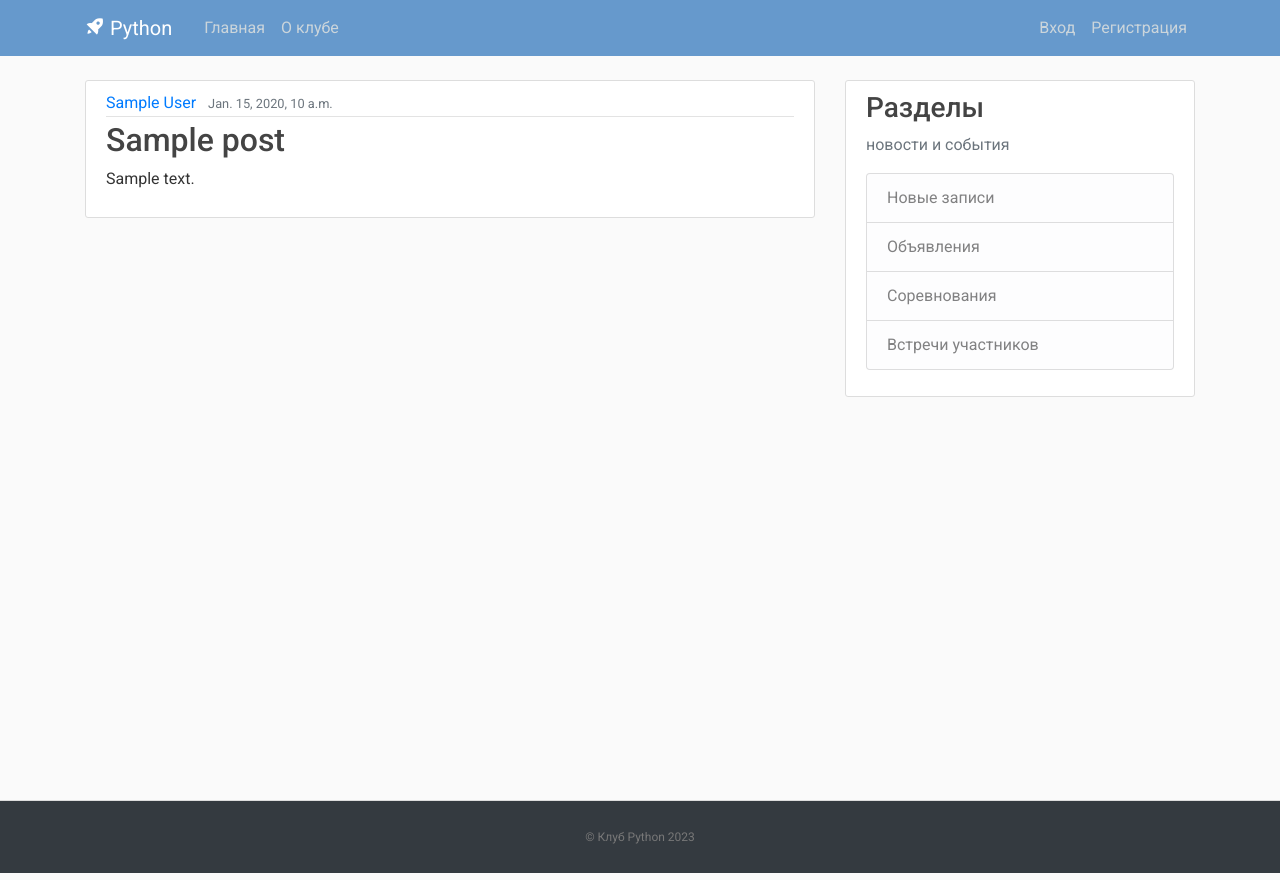
After one commit to seefalert/django_site, a Django app: template mysite/blog/templates/blog/home.html in a window 1280 px wide. The commit adds this page. Run offline with Django 4.2, Linux system fonts and the light colour scheme; the template is opened without the code that fills it: most values are stand-ins (such as "Sample title", 1, 10 or a date in 2020); some libraries are stand-ins or nearby versions.

Commit message:
first success
first success

first success

first success

```diff
--- a/mysite/blog/static/blog/main.css
+++ b/mysite/blog/static/blog/main.css
@@ -0,0 +1,118 @@
+body,
+html {
+ width:100%;
+ height:100%
+}
+
+body {
+  margin:0;
+  padding:0;
+  background: #fafafa;
+  color: #333333;
+  margin-top: 5rem;
+  font-family:Roboto;
+}
+
+h1, h2, h3, h4, h5, h6 {
+  color: #444444;
+}
+
+ul {
+  margin: 0;
+}
+
+.bg-blue {
+  background-color: #6699cc;
+}
+
+.site-header .navbar-nav .nav-link {
+  color: #cbd5db;
+}
+
+.site-header .navbar-nav .nav-link:hover {
+  color: #ffffff;
+}
+
+.site-header .navbar-nav .nav-link.active {
+  font-weight: 500;
+}
+
+.content-section {
+  background: #ffffff;
+  padding: 10px 20px;
+  border: 1px solid #dddddd;
+  border-radius: 3px;
+  margin-bottom: 20px;
+}
+
+.article-title {
+  color: #444444;
+}
+
+a.article-title:hover {
+  color: #428bca;
+  text-decoration: none;
+}
+
+.article-content {
+  white-space: pre-line;
+}
+
+.article-img {
+  height: 65px;
+  width: 65px;
+  margin-right: 16px;
+}
+
+.article-metadata {
+  padding-bottom: 1px;
+  margin-bottom: 4px;
+  border-bottom: 1px solid #e3e3e3
+}
+
+.article-metadata a:hover {
+  color: #333;
+  text-decoration: none;
+}
+
+.article-svg {
+  width: 25px;
+  height: 25px;
+  vertical-align: middle;
+}
+
+.account-img {
+  height: 125px;
+  width: 125px;
+  margin-right: 20px;
+  margin-bottom: 16px;
+}
+
+.account-heading {
+  font-size: 2.5rem;
+}
+
+footer {
+ position: sticky!important;
+ top: 100%;
+ padding-top:25px;
+ padding-bottom:25px;
+ border-top:1px solid #ddd;
+}
+
+footer p {
+ margin:2px;
+ text-align:center;
+ padding:0 40px;
+ color:#fff;
+ font-size:12px;
+}
+
+footer a{
+  color:#777
+}
+
+footer a:hover {
+  color:#777;
+  text-decoration: none;
+}
--- a/mysite/blog/template/blog/about.html
+++ b/mysite/blog/templates/blog/about.html
@@ -1,4 +1,4 @@
 {% extends "blog/base.html" %}
 {% block content %}
-<h1>Клуб Python Bytes</h1>
+<h1>Клуб Python</h1>
 {% endblock content %}
--- /dev/null
+++ b/mysite/blog/templates/blog/base.html
@@ -0,0 +1,76 @@
+{% load static %}
+<!DOCTYPE html>
+<html>
+<head>
+
+    <!-- Обязательные мета-теги -->
+    <meta charset="utf-8">
+    <meta name="viewport" content="width=device-width, initial-scale=1, shrink-to-fit=no">
+
+    <!-- Bootstrap, иконки и шрифт -->
+     <link rel="stylesheet" href="https://maxcdn.bootstrapcdn.com/bootstrap/4.0.0/css/bootstrap.min.css" integrity="sha384-Gn5384xqQ1aoWXA+058RXPxPg6fy4IWvTNh0E263XmFcJlSAwiGgFAW/dAiS6JXm" crossorigin="anonymous">
+     <link href='http://fonts.googleapis.com/css?family=Roboto:400,100,100italic,300,300italic,400italic,500,500italic,700,700italic,900italic,900' rel='stylesheet' type='text/css'>
+     <link rel="stylesheet" type="text/css" href="{% static 'blog/main.css' %}">
+     <link href='https://unpkg.com/boxicons@2.1.2/css/boxicons.min.css' rel='stylesheet'>
+
+    {% if title %}
+        <title>Блог клуба {{ title }}</title>
+    {% else %}
+        <title>Блог клуба Python</title>
+    {% endif %}
+</head>
+<body>
+    <header class="site-header">
+      <nav class="navbar navbar-expand-md navbar-dark bg-blue fixed-top">
+        <div class="container">
+          <a class="navbar-brand mr-4" href="{% url 'blog-home' %}"><i class='bx bxs-rocket bx-tada-hover'></i> Python </a>
+          <button class="navbar-toggler" type="button" data-toggle="collapse" data-target="#navbarToggle" aria-controls="navbarToggle" aria-expanded="false" aria-label="Toggle navigation">
+          <span class="navbar-toggler-icon"></span>
+          </button>
+          <div class="collapse navbar-collapse" id="navbarToggle">
+            <div class="navbar-nav mr-auto">
+              <a class="nav-item nav-link " href="{% url 'blog-home' %}">Главная</a>
+              <a class="nav-item nav-link" href="{% url 'blog-about' %}">О клубе</a>
+            </div>
+            <!-- Правая часть навигационной панели -->
+            <div class="navbar-nav">
+              <a class="nav-item nav-link" href="#">Вход</a>
+              <a class="nav-item nav-link" href="#">Регистрация</a>
+            </div>
+          </div>
+        </div>
+      </nav>
+    </header>
+    <main role="main" class="container">
+      <div class="row">
+        <div class="col-md-8">
+          {% block content %}{% endblock %}
+        </div>
+        <div class="col-md-4">
+          <div class="content-section">
+            <h3>Разделы</h3>
+            <p class='text-muted'>новости и события
+              <ul class="list-group">
+                <li class="list-group-item list-group-item-light">Новые записи</li>
+                <li class="list-group-item list-group-item-light">Объявления</li>
+                <li class="list-group-item list-group-item-light">Соревнования</li>
+                <li class="list-group-item list-group-item-light">Встречи участников</li>
+              </ul>
+            </p>
+          </div>
+        </div>
+      </div>
+
+    </main>
+    <!-- Футер закреплен внизу, независимо от количества постов на странице -->
+    <footer class="text-center bg-dark">
+      <p><a href="{% url 'blog-home' %}">© Клуб Python 2023</a></p>
+    </footer>
+
+    <!-- Дополнительные скрипты JavaScript -->
+    <!-- Сначала jQuery, затем Popper.js, последним Bootstrap JS -->
+    <script src="https://code.jquery.com/jquery-3.2.1.slim.min.js" integrity="sha384-KJ3o2DKtIkvYIK3UENzmM7KCkRr/rE9/Qpg6aAZGJwFDMVNA/GpGFF93hXpG5KkN" crossorigin="anonymous"></script>
+    <script src="https://cdnjs.cloudflare.com/ajax/libs/popper.js/1.12.9/umd/popper.min.js" integrity="sha384-ApNbgh9B+Y1QKtv3Rn7W3mgPxhU9K/ScQsAP7hUibX39j7fakFPskvXusvfa0b4Q" crossorigin="anonymous"></script>
+    <script src="https://maxcdn.bootstrapcdn.com/bootstrap/4.0.0/js/bootstrap.min.js" integrity="sha384-JZR6Spejh4U02d8jOt6vLEHfe/JQGiRRSQQxSfFWpi1MquVdAyjUar5+76PVCmYl" crossorigin="anonymous"></script>
+</body>
+</html>
--- /dev/null
+++ b/mysite/blog/templates/blog/home.html
@@ -0,0 +1,15 @@
+{% extends "blog/base.html" %}
+{% block content %}
+    {% for post in posts %}
+        <article class="media content-section">
+          <div class="media-body">
+            <div class="article-metadata">
+              <a class="mr-2" href="#">{{ post.author }}</a>
+              <small class="text-muted">{{ post.date_posted }}</small>
+            </div>
+            <h2><a class="article-title" href="#">{{ post.title }}</a></h2>
+            <p class="article-content">{{ post.content }}</p>
+          </div>
+        </article>
+    {% endfor %}
+{% endblock content %}
--- a/mysite/mysite/asgi.py
+++ b/mysite/my_site/asgi.py
@@ -1,5 +1,5 @@
 """
-ASGI config for mysite project.
+ASGI config for my_site project.
 
 It exposes the ASGI callable as a module-level variable named ``application``.
 
@@ -11,6 +11,6 @@ import os
 
 from django.core.asgi import get_asgi_application
 
-os.environ.setdefault('DJANGO_SETTINGS_MODULE', 'mysite.settings')
+os.environ.setdefault('DJANGO_SETTINGS_MODULE', 'my_site.settings')
 
 application = get_asgi_application()
--- a/mysite/mysite/urls.py
+++ b/mysite/my_site/urls.py
@@ -1,4 +1,4 @@
-# project/urls.py
+""" url patterns """
 
 from django.contrib import admin
 from django.urls import path, include
--- a/mysite/mysite/wsgi.py
+++ b/mysite/my_site/wsgi.py
@@ -1,5 +1,5 @@
 """
-WSGI config for mysite project.
+WSGI config for my_site project.
 
 It exposes the WSGI callable as a module-level variable named ``application``.
 
@@ -11,6 +11,6 @@ import os
 
 from django.core.wsgi import get_wsgi_application
 
-os.environ.setdefault('DJANGO_SETTINGS_MODULE', 'mysite.settings')
+os.environ.setdefault('DJANGO_SETTINGS_MODULE', 'my_site.settings')
 
 application = get_wsgi_application()
```
Also changed, not shown: mysite/blog/template/blog/base.html (deleted, +0 -86 lines), mysite/blog/template/blog/home.html (deleted, +0 -15 lines), mysite/blog/urls.py (+5 -2 lines), mysite/my_site/settings.py (renamed from mysite/mysite/settings.py, +4 -5 lines), mysite/db.sqlite3, mysite/my_site/__init__.py (added), 1 other file.
